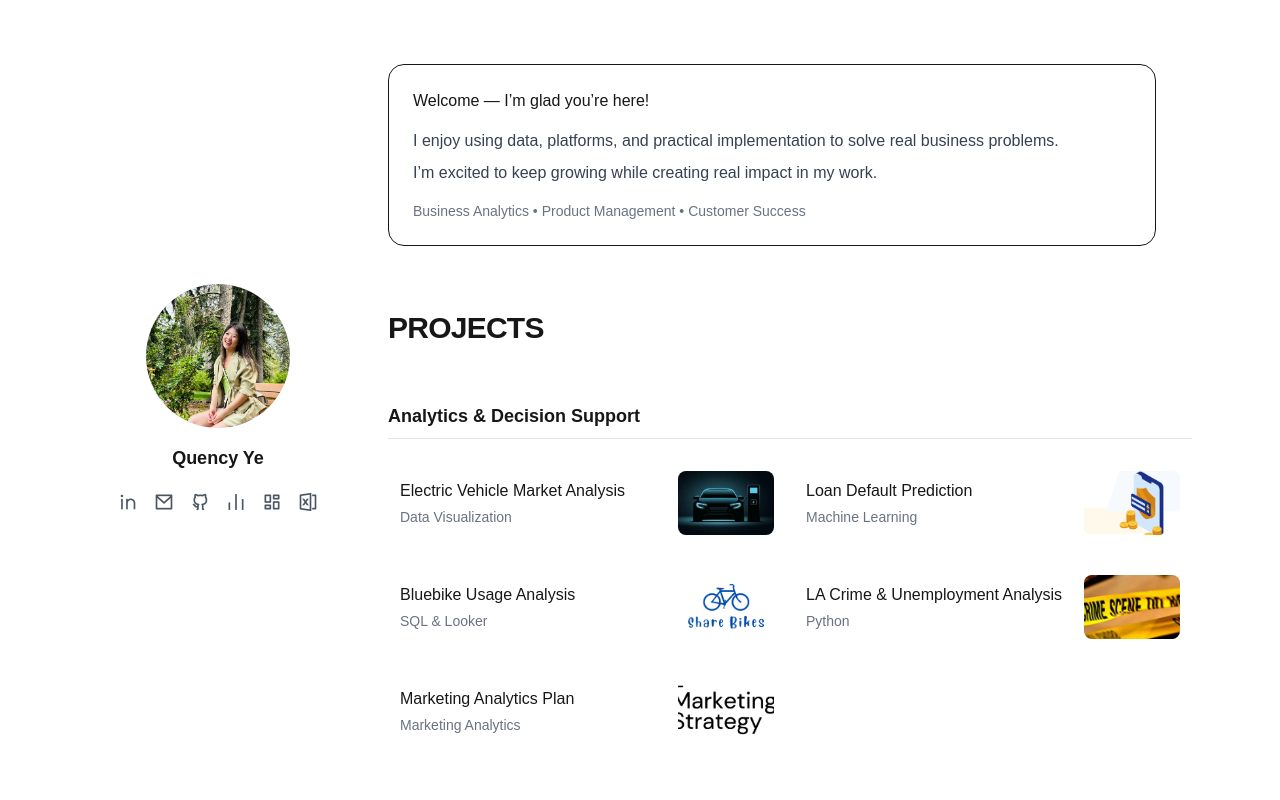
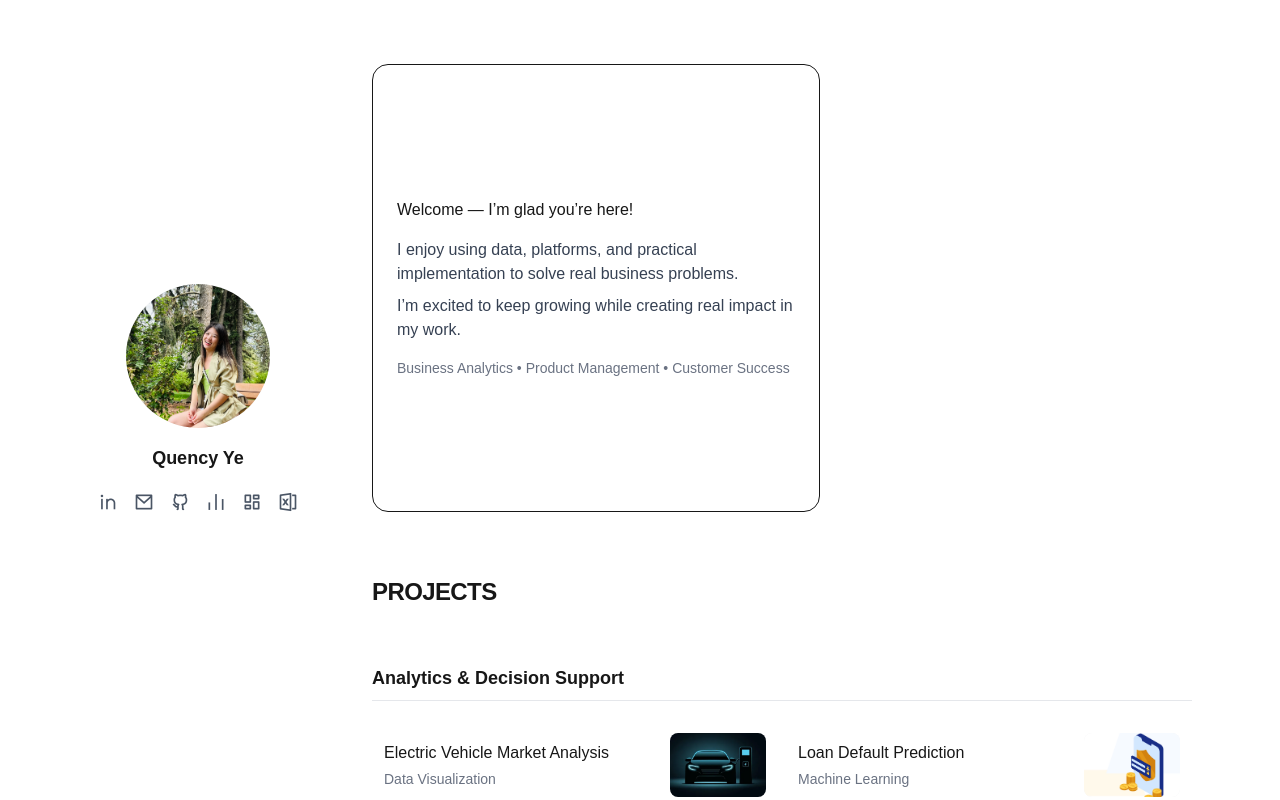
Before and after one commit to xiaoqye/my-portfolio, a Next.js app: page / in a window 1280 px wide. Built offline with nearby package versions, Linux system fonts and the light colour scheme.

Commit message:
Update homepage layout, images, and product section

```diff
--- a/src/app/page.tsx
+++ b/src/app/page.tsx
@@ -53,6 +53,9 @@ export default function Home() {
   const financial = projects.filter(
     (p) => p.section === "Financial Performance & Reporting"
   );
+  const product = projects.filter(
+  (p) => p.section === "Product Development"
+  );
   const strategy = projects.filter(
     (p) => p.section === "Business Strategy & Innovation"
   );
@@ -60,7 +63,7 @@ export default function Home() {
   return (
     <main className="h-screen overflow-hidden">
       <div className="mx-auto h-full max-w-6xl px-6">
-        <div className="grid h-full grid-cols-1 gap-10 lg:grid-cols-[260px_1fr]">
+        <div className="grid h-full grid-cols-1 gap-10 lg:grid-cols-[220px_1fr]">
           {/* LEFT — fixed & vertically centered */}
           <aside className="hidden lg:flex items-center">
             <div className="w-full text-center">
@@ -121,9 +124,9 @@ export default function Home() {
           </aside>
 
           {/* RIGHT — scrollable */}
-          <section className="h-full overflow-y-auto pt-16 pb-24">
+          <section className="h-full overflow-y-auto pt-16 pb-24 pl-6">
             {/* intro */}
-            <div className="max-w-3xl rounded-2xl border p-6">
+            <div className="max-w-md aspect-square rounded-2xl border p-6 flex flex-col justify-center">
               <p className="font-medium">Welcome — I’m glad you’re here!</p>
               <p className="mt-4 text-gray-700">
                 I enjoy using data, platforms, and practical implementation to
@@ -139,7 +142,7 @@ export default function Home() {
             </div>
 
             {/* PROJECTS */}
-            <h1 className="mt-16 text-3xl font-semibold tracking-tight">
+            <h1 className="mt-16 text-2xl font-semibold tracking-tight">
               PROJECTS
             </h1>
 
@@ -170,6 +173,19 @@ export default function Home() {
                 />
               ))}
             </div>
+            {/* Product Development */}
+            <Section title="Product Development" />
+            <div className="mt-4 grid grid-cols-1 gap-2 sm:grid-cols-2">
+              {product.map((p) => (
+                 <ProjectItem
+                    key={p.slug}
+                    slug={p.slug}
+                    title={p.title}
+                    category={p.category}
+                    cover={p.cover}
+                  />
+                ))}
+              </div>
 
             {/* Strategy */}
             <Section title="Business Strategy & Innovation" />
```
Also changed, not shown: public/covers/powerbi.png (added), public/quency.jpg.
